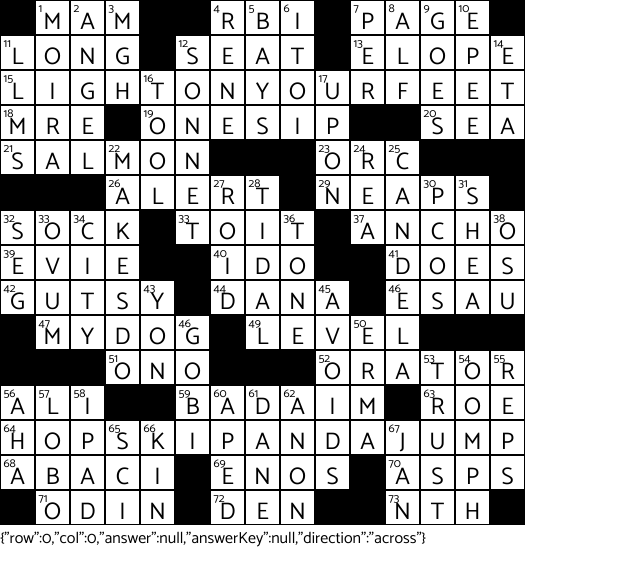
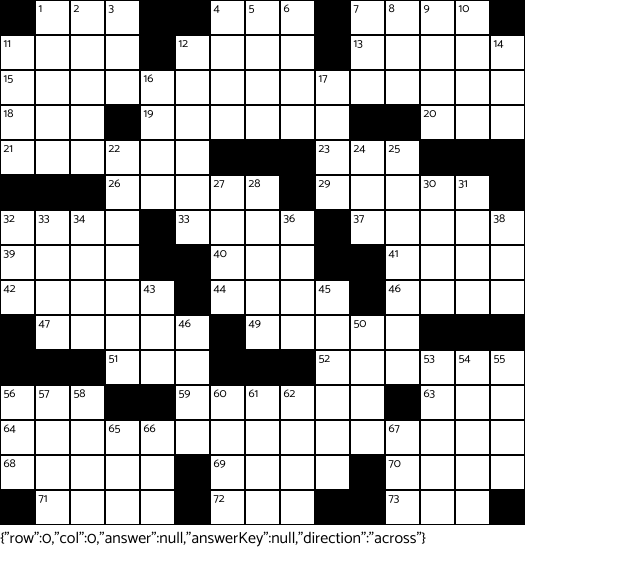
Before and after one commit to awordforthat/echarles-website, a Next.js app: page /crosswords in a window 1280 px wide. Shown: the top 586 px of the page, without its empty margins (0-640 px from the left). Built offline with nearby package versions, Linux system fonts and the light colour scheme; a web font is replaced by a local one.

Commit message:
add derived data for better selection algos

```diff
--- a/pages/crosswords/cell.tsx
+++ b/pages/crosswords/cell.tsx
@@ -11,8 +11,8 @@ import { answerContainsCell, getContainingAnswer } from './utils';
 import { ICell } from './types';
 import { useSelectionUpdates } from './useSelectionUpdates';
 
-export function Cell(props: ICell) {
-  const { row, col, number, answerContent } = props;
+export function Cell(props: ICell & { userContent: string | null }) {
+  const { row, col, number, content: answerContent, userContent } = props;
   const dispatch = useAppDispatch();
   const selectedAnswerKey = useAppSelector(
     (state) => state.selection.answerKey
@@ -21,14 +21,14 @@ export function Cell(props: ICell) {
     return { row: state.selection.row, col: state.selection.col };
   });
   const direction = useAppSelector((state) => state.selection.direction);
-  const solution = useAppSelector((state) => state.solution);
+  const devSolution = useAppSelector((state) => state.solution.devSolution);
   const { toggleDirection } = useSelectionUpdates();
   const cellClasses = classNames(styles.cell, {
     [styles['selected-secondary']]:
       selectedAnswerKey &&
       answerContainsCell(
         selectedAnswerKey,
-        solution.clues[direction][selectedAnswerKey],
+        devSolution.clues[direction][selectedAnswerKey],
         row,
         col,
         direction
@@ -52,7 +52,7 @@ export function Cell(props: ICell) {
             row,
             col,
             direction,
-            solution.clues
+            devSolution.clues
           );
           dispatch(setSelectedCell({ row, col }));
           if (result) {
@@ -63,7 +63,7 @@ export function Cell(props: ICell) {
       }}
     >
       <div className={styles['number-container']}>{number}</div>
-      <div className={styles['content-container']}>{answerContent?.[0]}</div>
+      <div className={styles['content-container']}>{userContent?.[0]}</div>
     </div>
   );
 }
--- a/pages/crosswords/crossword.module.scss
+++ b/pages/crosswords/crossword.module.scss
@@ -37,12 +37,13 @@
         display: flex;
         font-size: 1.5em;
         height: 100%;
-        align-items:baseline;
+        align-items: baseline;
         justify-content: center;
         width: 100%;
         top: 0.1em;
         position: relative;
         user-select: none;
+        text-transform: uppercase;
       }
       &.selected-secondary {
         background: lightblue;
--- a/pages/crosswords/crossword.tsx
+++ b/pages/crosswords/crossword.tsx
@@ -5,17 +5,24 @@ import styles from './crossword.module.scss';
 import { Cell } from './cell';
 import { useAppSelector } from './hooks';
 import { useSelectionUpdates } from './useSelectionUpdates';
-import { getNextCell, getNextCellWSolution } from './utils';
+import {
+  getNextCellAutoNavigation,
+  getNextCellManualNavigation,
+  rowColToKey,
+} from './utils';
 import { setSelectedCell } from './selectionSlice';
 import { useDispatch } from 'react-redux';
 import { NavigationDirection } from './types';
 import { setSolution } from './solutionSlice';
 import { hopskipjumpsolution } from './hopskipjump';
+import { setCellContent } from './inputSlice';
 
 export function Crossword() {
-  const solution = useAppSelector((state) => state.solution);
+  const devSolution = useAppSelector((state) => state.solution.devSolution);
+  const humanSolution = useAppSelector((state) => state.solution.humanSolution);
   const selections = useAppSelector((state) => state.selection);
   const direction = useAppSelector((state) => state.selection.direction);
+  const userContent = useAppSelector((state) => state.userContent.grid);
   const dispatch = useDispatch();
   const { updateAnswer, toggleDirection } = useSelectionUpdates();
 
@@ -55,7 +62,11 @@ export function Crossword() {
         return;
       }
 
-      const nextCell = getNextCell(currentCell, navDirection, solution);
+      const nextCell = getNextCellManualNavigation(
+        currentCell,
+        navDirection,
+        devSolution
+      );
 
       dispatch(setSelectedCell(nextCell));
       updateAnswer({ cell: nextCell });
@@ -65,7 +76,7 @@ export function Crossword() {
       dispatch,
       selections.col,
       selections.row,
-      solution,
+      devSolution,
       toggleDirection,
       updateAnswer,
     ]
@@ -85,6 +96,23 @@ export function Crossword() {
         return;
       }
 
+      if (e.key.length === 1) {
+        dispatch(
+          setCellContent({
+            cellKey: `${selections.row},${selections.col}`,
+            content: e.key,
+          })
+        );
+        if (!selections.answer) return;
+        dispatch(
+          setSelectedCell(
+            getNextCellAutoNavigation(currentCell, direction, humanSolution, 0)
+          )
+        );
+
+        return;
+      }
+
       switch (e.code) {
         case 'Space':
           dispatch(setSelectedCell(currentCell));
@@ -92,28 +120,41 @@ export function Crossword() {
           break;
       }
     },
-    [dispatch, handleArrowKeys, selections.col, selections.row, toggleDirection]
+    [
+      direction,
+      dispatch,
+      handleArrowKeys,
+      selections.answer,
+      selections.col,
+      selections.row,
+      devSolution,
+      toggleDirection,
+    ]
   );
 
   const renderGrid = React.useCallback(() => {
     const rows = [];
-    for (let row = 0; row < solution.gridSize; row++) {
+    for (let row = 0; row < devSolution.gridSize; row++) {
       const currentRow = [];
-      for (let col = 0; col < solution.gridSize; col++) {
-        const key = `${row},${col}`;
-        const cell = solution.grid[key];
+      for (let col = 0; col < devSolution.gridSize; col++) {
+        const key = rowColToKey(row, col);
+        const cell = devSolution.grid[key];
 
-        if (cell?.answerContent == null) {
-          currentRow.push(<Cell key={key} row={row} col={col} />);
+        if (cell?.content == null) {
+          currentRow.push(
+            <Cell key={key} row={row} col={col} userContent={null} />
+          );
           continue;
         }
+
         currentRow.push(
           <Cell
             key={key}
             row={row}
             col={col}
             number={cell.number}
-            answerContent={cell?.answerContent}
+            content={cell?.content}
+            userContent={userContent[key]}
           />
         );
       }
@@ -124,7 +165,7 @@ export function Crossword() {
       );
     }
     return rows;
-  }, [solution.grid, solution.gridSize]);
+  }, [devSolution.grid, devSolution.gridSize, userContent]);
 
   return (
     <div tabIndex={0} className={styles.crossword} onKeyDown={handleKeyDown}>
--- /dev/null
+++ b/pages/crosswords/inputSlice.ts
@@ -0,0 +1,20 @@
+import { createSlice, PayloadAction } from '@reduxjs/toolkit';
+import { generateBlankGrid } from './utils';
+
+const userSolution: Record<string, string | null> = generateBlankGrid(15);
+
+const inputSlice = createSlice({
+  name: 'userInput',
+  initialState: { grid: userSolution },
+  reducers: {
+    setCellContent: (
+      state,
+      action: PayloadAction<{ cellKey: string; content: string }>
+    ) => {
+      state.grid[action.payload.cellKey] = action.payload.content;
+    },
+  },
+});
+
+export const { setCellContent } = inputSlice.actions;
+export default inputSlice.reducer;
--- a/pages/crosswords/store.ts
+++ b/pages/crosswords/store.ts
@@ -1,11 +1,13 @@
 import { configureStore } from '@reduxjs/toolkit';
 import solutionReducer from './solutionSlice';
 import selectionReducer from './selectionSlice';
+import inputReducer from './inputSlice';
 
 export const store = configureStore({
   reducer: {
     selection: selectionReducer,
     solution: solutionReducer,
+    userContent: inputReducer,
   },
 });
 
--- a/pages/crosswords/useSelectionUpdates.ts
+++ b/pages/crosswords/useSelectionUpdates.ts
@@ -9,7 +9,7 @@ import {
 import { Direction } from './types';
 
 export function useSelectionUpdates() {
-  const solution = useAppSelector((state) => state.solution);
+  const devSolution = useAppSelector((state) => state.solution.devSolution);
   const selections = useAppSelector((state) => state.selection);
   const direction = useAppSelector((state) => state.selection.direction);
   const dispatch = useAppDispatch();
@@ -28,7 +28,7 @@ export function useSelectionUpdates() {
           row,
           col,
           newDirection,
-          solution.clues
+          devSolution.clues
         );
         if (result) {
           if (params.direction) {
@@ -40,11 +40,11 @@ export function useSelectionUpdates() {
       }
     },
     [
-      dispatch,
       selections.row,
       selections.col,
       selections.direction,
-      solution.clues,
+      devSolution.clues,
+      dispatch,
     ]
   );
 
--- a/pages/crosswords/utils.ts
+++ b/pages/crosswords/utils.ts
@@ -5,8 +5,17 @@ import {
   Direction,
   Grid,
   GridCoordinate,
+  HumanSolution,
   NavigationDirection,
 } from './types';
+
+export function keyToRowCol(rowCol: string): Array<number> {
+  return rowCol.split(',').map((x) => parseInt(x));
+}
+
+export function rowColToKey(row: number, col: number): string {
+  return `${row},${col}`;
+}
 
 export function DEBUG_ONLY_generateDownGrid(
   clues: Clues,
@@ -16,13 +25,13 @@ export function DEBUG_ONLY_generateDownGrid(
   if (!clues.down) return {};
 
   for (const [rowCol, answer] of Object.entries(clues.down)) {
-    const [row, col] = rowCol.split(',').map((x) => parseInt(x));
+    const [row, col] = keyToRowCol(rowCol);
     for (let i = 0; i < answer.answer.length; i++) {
-      const key = `${row + i},${col}`;
+      const key = rowColToKey(row + i, col);
       grid[key] = {
         row: row + i,
         col,
-        answerContent: answer.answer[i],
+        content: answer.answer[i],
       };
     }
   }
@@ -44,13 +53,13 @@ export function generateGrid(clues: Clues, gridSize: number): Grid {
   const grid: Grid = {};
   if (!clues.across) return {};
   for (const [rowCol, answer] of Object.entries(clues.across)) {
-    const [row, col] = rowCol.split(',').map((x) => parseInt(x));
+    const [row, col] = keyToRowCol(rowCol);
     for (let i = 0; i < answer.answer.length; i++) {
-      const key = `${row},${col + i}`;
+      const key = rowColToKey(row, col + i);
       grid[key] = {
         row,
         col: col + i,
-        answerContent: answer.answer[i],
+        content: answer.answer[i],
         number: i == 0 ? answer.number : undefined,
       };
     }
@@ -61,17 +70,53 @@ export function generateGrid(clues: Clues, gridSize: number): Grid {
   for (let i = 0; i < gridSize; i++) {
     for (let j = 0; j < gridSize; j++) {
       const cell = grid[`${i},${j}`];
+      const answerKey = rowColToKey(i, j);
       if (cell) {
-        const acrossAnswer = clues.across[`${i},${j}`];
-        const downAnswer = clues.down[`${i},${j}`];
+        const acrossAnswer = clues.across[answerKey];
+        const downAnswer = clues.down[answerKey];
         if (cell.number == null)
           cell.number = acrossAnswer?.number ?? downAnswer?.number;
         continue;
       }
-      grid[`${i},${j}`] = {
+      grid[answerKey] = {
         row: i,
         col: j,
       };
+    }
+  }
+  return grid;
+}
+export function generateHumanSolution(crossword: Crossword) {
+  const result: HumanSolution = {
+    across: [],
+    down: [],
+  };
+  for (const [key, answer] of Object.entries(crossword.clues.across)) {
+    result.across.push({
+      number: answer.number,
+      clue: answer.clue,
+      answer: answer.answer,
+      key,
+    });
+  }
+  for (const [key, answer] of Object.entries(crossword.clues.down)) {
+    result.down.push({
+      number: answer.number,
+      clue: answer.clue,
+      answer: answer.answer,
+      key,
+    });
+  }
+  return result;
+}
+
+export function generateBlankGrid(
+  gridSize: number
+): Record<string, string | null> {
+  const grid: Record<string, string | null> = {};
+  for (let i = 0; i < gridSize; i++) {
+    for (let j = 0; j < gridSize; j++) {
+      grid[rowColToKey(i, j)] = null;
     }
   }
   return grid;
@@ -99,7 +144,7 @@ export function answerContainsCell(
   col: number,
   direction: Direction
 ): boolean {
-  const [answerRow, answerCol] = key.split(',').map((x) => parseInt(x));
+  const [answerRow, answerCol] = keyToRowCol(key);
   const lineNum = direction == 'across' ? answerCol : answerRow;
   const wordEnd = lineNum + answer.answer.length;
   if (direction == 'across') {
@@ -108,11 +153,11 @@ export function answerContainsCell(
   return false;
 }
 
-export function getNextCell(
+export function getNextCellManualNavigation(
   currentCell: GridCoordinate,
   direction: NavigationDirection,
   solution: Crossword
-) {
+): GridCoordinate {
   let vec = { row: 0, col: 0 };
   switch (direction) {
     case 'up':
@@ -136,9 +181,21 @@ export function getNextCell(
     col: (currentCell.col + vec.col) % gridSize,
   };
   if (
-    solution.grid[`${candidate.row},${candidate.col}`]?.answerContent == null
+    solution.grid[rowColToKey(candidate.row, candidate.col)]?.content == null
   ) {
-    return getNextCell(candidate, direction, solution);
+    return getNextCellManualNavigation(candidate, direction, solution);
   }
   return candidate;
 }
+
+export function getNextCellAutoNavigation(
+  currentCell: GridCoordinate,
+  direction: Direction,
+  solution: HumanSolution,
+  currentAnswerIndex: number
+): GridCoordinate {
+  const clues = solution[direction];
+  console.log(clues[currentAnswerIndex]);
+
+  return currentCell;
+}
```
Also changed, not shown: pages/crosswords/solutionSlice.ts (+10 -3 lines), pages/crosswords/types.ts (+7 -2 lines).
